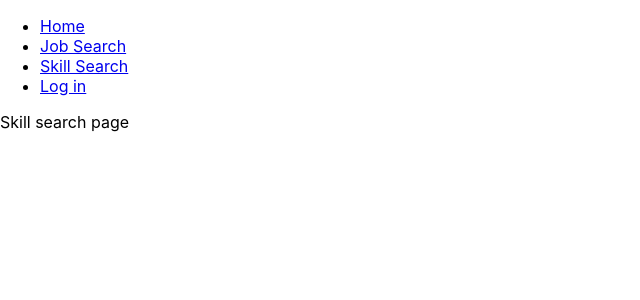
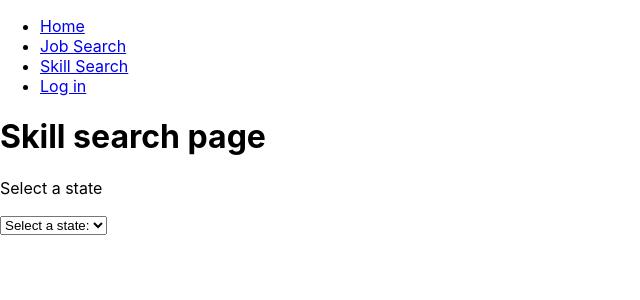
Before and after one commit to msmithp/jse-annotate, a React (Create React App) app in the folder frontend/: page /skill-search in a window 1280 px wide. Shown: the top 300 px of the page, without its empty margins (0-640 px from the left). Built offline with nearby package versions, Linux system fonts and the light colour scheme.

Commit message:
Add basic skill search input form

```diff
--- a/frontend/package.json
+++ b/frontend/package.json
@@ -11,6 +11,8 @@
     "@types/node": "^16.18.126",
     "@types/react": "^19.0.10",
     "@types/react-dom": "^19.0.4",
+    "chart.js": "^4.4.8",
+    "leaflet": "^1.9.4",
     "react": "^19.0.0",
     "react-dom": "^19.0.0",
     "react-router-dom": "^7.2.0",
--- a/frontend/src/pages/CreateAccount.tsx
+++ b/frontend/src/pages/CreateAccount.tsx
@@ -51,7 +51,7 @@ function CreateAccountForm({ onSubmit }: CreateAccountFormProps) {
     return (
         <form onSubmit={handleSubmit}>
             <label>
-                <p>Username</p>
+                <p>Username:</p>
                 <input
                     value={username}
                     required
@@ -59,8 +59,9 @@ function CreateAccountForm({ onSubmit }: CreateAccountFormProps) {
                     type="text"
                 />
             </label>
+
             <label>
-                <p>Password</p>
+                <p>Password:</p>
                 <input
                     value={password}
                     required
@@ -68,8 +69,9 @@ function CreateAccountForm({ onSubmit }: CreateAccountFormProps) {
                     type="password"
                 />
             </label>
+
             <label>
-                <p>Skills</p>
+                <p>Skills:</p>
                 <DropdownList
                     values={values}
                     selections={skills}
--- a/frontend/src/pages/JobSearch.tsx
+++ b/frontend/src/pages/JobSearch.tsx
@@ -8,7 +8,7 @@ const locationValues = [
     {id: 0, name: "Maryland"}, {id: 1, name: "Virginia"},
     {id: 2, name: "Pennsylvania"}, {id: 3, name: "West Virginia"},
     {id: 4, name: "Delaware"}
-]
+].sort((x, y) => {return x.name.charCodeAt(0) - y.name.charCodeAt(0)})
 const educationValues = [
     {id: 0, level: "Less than high school"},
     {id: 1, level: "High school diploma"},
@@ -78,7 +78,7 @@ function JobSearchForm({ onSubmit }: JobSearchFormProps) {
     return (
         <form onSubmit={handleSubmit}>
             <label>
-                <p>Location</p>
+                <p>Location:</p>
                 <select
                     required
                     value={location}
@@ -94,7 +94,7 @@ function JobSearchForm({ onSubmit }: JobSearchFormProps) {
             </label>
 
             <label>
-                <p>Education level</p>
+                <p>Education level:</p>
                 <select
                     required
                     value={education}
@@ -110,25 +110,28 @@ function JobSearchForm({ onSubmit }: JobSearchFormProps) {
             </label>
 
             <label>
-                <p>Years of experience</p>
+                <p>Years of experience:</p>
                 <input
                     required
                     type="number"
                     defaultValue={0}
                     min={0}
                     onChange={e => {
+                        // Update experience with validated input
                         e.preventDefault();
                         console.log(Math.max(Number(e.currentTarget.value), 0));
                         setExperience(Math.max(Number(e.currentTarget.value), 0))
                     }}
                     onBlur={e => {
+                        // When user clicks off of input, update field with
+                        // validated input
                         e.preventDefault();
                         e.currentTarget.value = String(experience);
                     }} />
             </label>
 
             <label>
-                <p>Skills</p>
+                <p>Skills:</p>
                 <DropdownList
                     values={skillValues}
                     selections={skills}
@@ -149,6 +152,8 @@ function JobSearch() {
             console.log("Location: " + location
                 + "\nEducation: " + education + "\nExperience: "
                 + experience + "\nSkills: " + skills);
+
+            // Redirect to job search results
         }
 
     return (
--- a/frontend/src/pages/Login.tsx
+++ b/frontend/src/pages/Login.tsx
@@ -20,7 +20,7 @@ function LoginForm({ handler }: LoginFormProps) {
     return(
         <form onSubmit={handleSubmit}>
             <label>
-                <p>Username</p>
+                <p>Username:</p>
                 <input
                     value={username}
                     required
@@ -29,7 +29,7 @@ function LoginForm({ handler }: LoginFormProps) {
                 />
             </label>
             <label>
-                <p>Password</p>
+                <p>Password:</p>
                 <input
                     value={password}
                     required
--- a/frontend/src/pages/SkillSearch.tsx
+++ b/frontend/src/pages/SkillSearch.tsx
@@ -1,8 +1,56 @@
 import React from "react";
+import { useState } from "react";
+
+
+// Placeholder data
+const locationValues = [
+    {id: 0, name: "Maryland"}, {id: 1, name: "Virginia"},
+    {id: 2, name: "Pennsylvania"}, {id: 3, name: "West Virginia"},
+    {id: 4, name: "Delaware"}
+].sort((x, y) => {return x.name.charCodeAt(0) - y.name.charCodeAt(0)});
+
+interface SkillSearchFormProps {
+    onUpdate: (location: number) => void
+}
+
+function SkillSearchForm({ onUpdate }: SkillSearchFormProps) {
+    // State variables
+    const [location, setLocation] = useState(-1);
+
+    // Create dropdown options
+    const locationOptions = locationValues.map(loc =>
+        <option key={loc.id} value={loc.id}>{loc.name}</option>
+    );
+
+    return (
+        <div>
+            <p>Select a state</p>
+            <select
+                required
+                value={location}
+                onChange={e => {
+                    e.preventDefault();
+                    setLocation(Number(e.currentTarget.value));
+                    onUpdate(Number(e.currentTarget.value))
+                }}>
+                <option>Select a state:</option>
+                {locationOptions}
+            </select>
+        </div>
+    )
+}
+
 
 function SkillSearch() {
+    function handleSkillSearch(location: number) {
+        console.log("Location: " + location)
+    }
+
     return (
-        <span>Skill search page</span>
+        <div>
+            <h1>Skill search page</h1>
+            <SkillSearchForm onUpdate={handleSkillSearch} />
+        </div>
     )
 }
 
```
Also changed, not shown: 1 other file (tests, documents, lock files or other folders).
